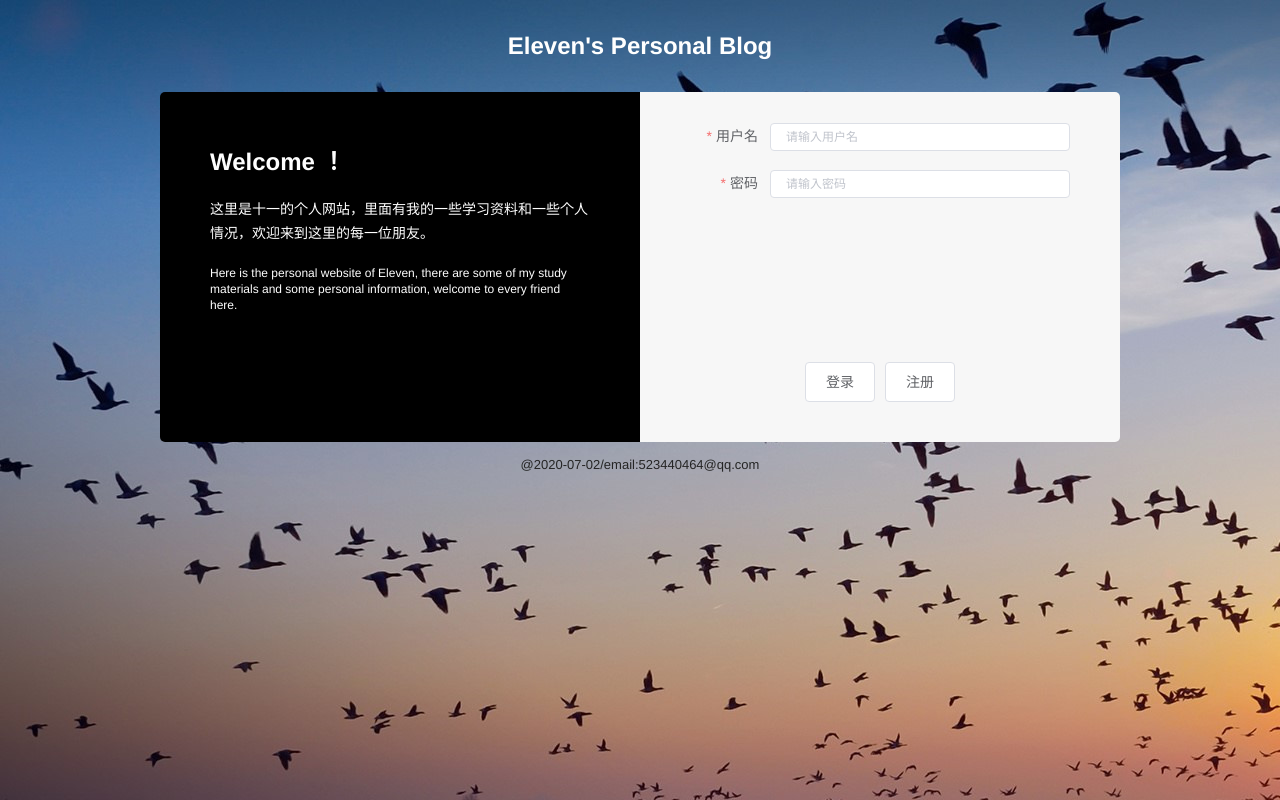
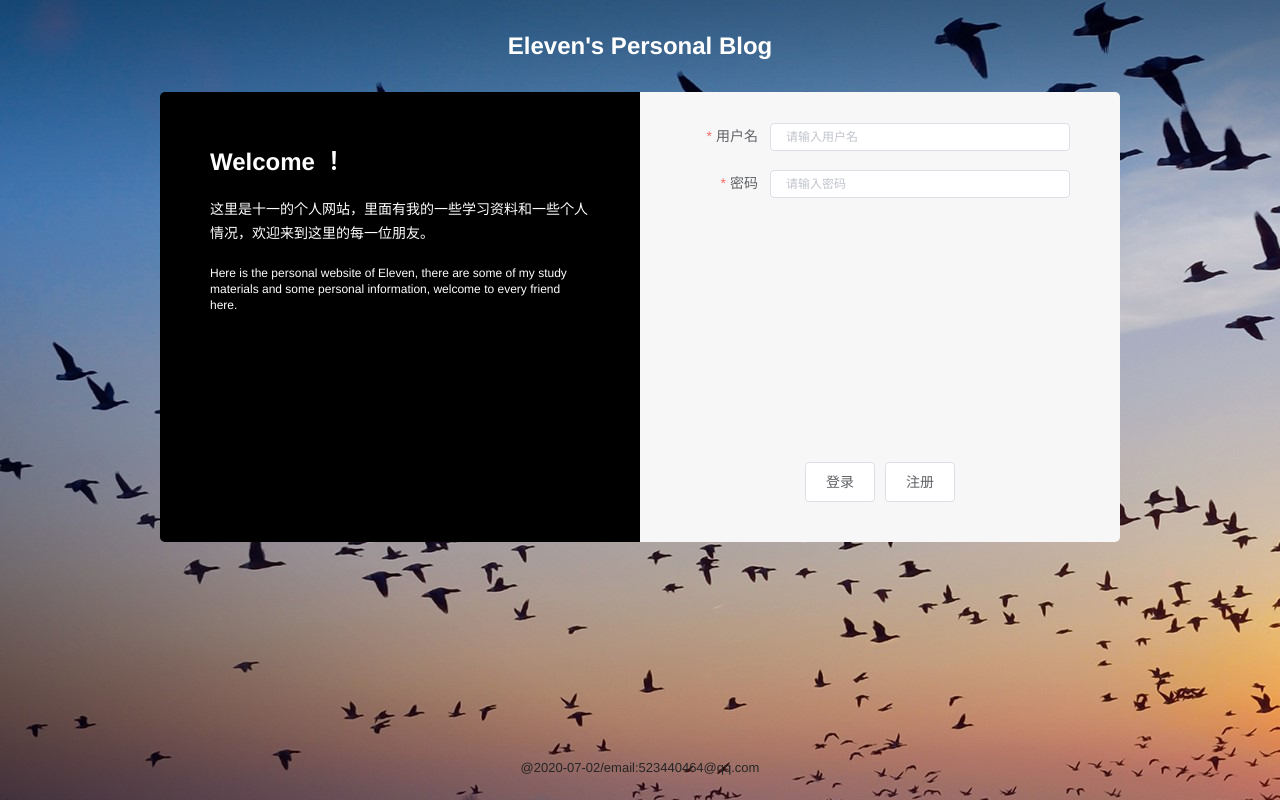
Before and after one commit to shiyi1234567/blog, a Vue app: page /login in a window 1280 px wide. Built offline with nearby package versions, Linux system fonts and the light colour scheme.

Commit message:
dev-提交

```diff
--- a/src/components/Home.vue
+++ b/src/components/Home.vue
@@ -1,6 +1,9 @@
 <template>
     <div id="home">
-        首页
+        <el-container>
+            <el-main>Main</el-main>
+            <el-aside width="200px" style="background-color: #C0C4CC;height: 100%;">留言板</el-aside>
+        </el-container>
     </div>
 </template>
 
@@ -10,6 +13,5 @@
     }
 </script>
 
-<style scoped>
-
+<style scoped lang="stylus">
 </style>
--- /dev/null
+++ b/src/components/IndexMenu.vue
@@ -0,0 +1,69 @@
+<template>
+    <div id="wrap">
+        <el-row class="tac">
+            <el-col :span="24">
+                <el-menu
+                        default-active="home"
+                        class="el-menu-vertical-demo"
+                        router
+                        >
+                    <index-patient></index-patient>
+                    <el-menu-item index="home">
+                        <i class="el-icon-s-home"></i>
+                        <span slot="title">首页</span>
+                    </el-menu-item>
+                    <el-menu-item index="study">
+                        <i class="el-icon-menu"></i>
+                        <span slot="title">工程</span>
+                    </el-menu-item>
+                    <el-menu-item index="videoroom">
+                        <i class="el-icon-video-camera"></i>
+                        <span slot="title">影音</span>
+                    </el-menu-item>
+                    <el-menu-item index="photo">
+                        <i class="el-icon-camera-solid"></i>
+                        <span slot="title">摄影</span>
+                    </el-menu-item>
+                    <el-submenu index="patientInfo">
+                        <template slot="title">
+                            <i class="el-icon-user-solid"></i>
+                            <span>用户中心</span>
+                        </template>
+                        <el-menu-item-group>
+                            <el-menu-item index="userSystem" >用户管理</el-menu-item>
+                        </el-menu-item-group>
+                        <el-menu-item-group >
+                            <el-menu-item index="dataSystem">数据管理</el-menu-item>
+                        </el-menu-item-group>
+                        <el-menu-item-group>
+                            <el-menu-item index="setting">设置</el-menu-item>
+                        </el-menu-item-group>
+                    </el-submenu>
+                    <el-menu-item index="outLogin">
+                        <i class="el-icon-setting"></i>
+                        <span slot="title">退出登录</span>
+                    </el-menu-item>
+                </el-menu>
+            </el-col>
+        </el-row>
+    </div>
+</template>
+
+<script>
+    import IndexPatient from './IndexPatient'
+    export default {
+        name: "IndexHeader",
+        computed:{
+            username(){
+                return this.$store.state.userName
+            }
+        },
+        components:{
+            IndexPatient
+        }
+    }
+</script>
+<style scoped lang="stylus">
+#wrap
+    font-size 0
+</style>
--- /dev/null
+++ b/src/components/IndexPatient.vue
@@ -0,0 +1,46 @@
+<template>
+    <div id="patientInfo">
+        <div class="demo-basic--circle">
+            <div class="block"  :key="size" >
+                <el-avatar :size="size">
+                    <img src="../assets/bg2.jpg" alt="">
+                </el-avatar>
+            </div>
+        </div>
+
+    </div>
+</template>
+
+<script>
+    export default {
+        name: "IndexPatient",
+        data(){
+          return {
+              size:"large",
+              patientInfoUrl:"/assets/bg2.jpg"
+            }
+        },
+        computed:{
+            username(){
+                return this.$store.state.userName
+            }
+        }
+    }
+</script>
+
+<style scoped lang="stylus">
+    #patientInfo
+        padding 20px
+        .patientInfo
+            display inline-block
+            padding 0
+            margin 10px
+            width 40px
+            height 40px
+            border-radius 50%
+            overflow hidden
+            img
+                width: 100%
+                height 100%
+                vertical-align top
+</style>
--- a/src/components/LoginAction.vue
+++ b/src/components/LoginAction.vue
@@ -216,7 +216,7 @@
         box-sizing border-box
         padding 30px 50px
         width: 100%
-        height 350px
+        height 100%
         background-color #f7f7f7
         border-radius 0 5px 5px 0
         .login-footer
--- a/src/components/Message.vue
+++ b/src/components/Message.vue
@@ -28,7 +28,7 @@
     box-sizing border-box
     padding 30px 50px
     width 100%
-    height 350px
+    height 100%
     background-color black
     color #fefefe
     border-radius 5px 0 0 5px
--- a/src/router/index.js
+++ b/src/router/index.js
@@ -79,6 +79,7 @@ router.beforeEach((to,from,next)=>{
     * 1.除了登录注册页面，所有页面都至少是游客登录
     * 2.特殊页面：必须是注册用户登录
     * */
+    console.log(to)
    if(to.name==="loginLink"){
        /*登录页面 直接放行*/
        next();
--- a/src/views/Index.vue
+++ b/src/views/Index.vue
@@ -1,24 +1,30 @@
 <template>
     <div id="main">
-        <div id="main-header">
-            <index-header></index-header>
-        </div>
-        <div id="main-content">
-            <router-view></router-view>
-        </div>
+        <el-container>
+            <el-aside width="200px">
+                <index-menu></index-menu>
+            </el-aside>
+            <el-main>
+                <router-view></router-view>
+            </el-main>
+        </el-container>
     </div>
 </template>
 
 <script>
-    import IndexHeader from '../components/IndexHeader'
+    import IndexMenu from '../components/IndexMenu'
     export default {
         name: "Index",
         components:{
-            IndexHeader
+            IndexMenu
         }
     }
 </script>
 
-<style scoped>
-
+<style scoped lang="stylus">
+#main
+    height 100%
+    width 100%
+    .el-main
+        padding 0
 </style>
--- a/src/views/Login.vue
+++ b/src/views/Login.vue
@@ -1,15 +1,15 @@
 <template>
     <div id="homePage">
-        <div id="wrap">
-            <div id="main">
+        <div id="homeWrap">
+            <div class="content">
                 <el-row>
                     <el-col :span="24"><h1 class="font title">Eleven's Personal Blog</h1></el-col>
                 </el-row>
                 <el-row>
-                    <el-col :span="12">
+                    <el-col :span="12" style="height:450px">
                         <message></message>
                     </el-col>
-                    <el-col :span="12">
+                    <el-col :span="12" style="height:450px">
                         <login-action></login-action>
                     </el-col>
                 </el-row>
@@ -39,14 +39,15 @@
     #homePage
         min-height 100%
         min-width 800px
-        height auto
+        height 100%
+        overflow  auto
         background-image url("~@/assets/bg.jpg")
-        #wrap
+        #homeWrap
             min-height 100%
-            height auto
             background-color transparent
-            #main
-                padding 0 160px 45px 160px
+            .content
+                padding 0 160px 65px 160px
+                height 450px
                 .title
                     font-size 24px
                     text-align center
@@ -54,11 +55,11 @@
                     height 60px
                     line-height 60px
         #footer
-            height 45px
-            margin-top -45px
+            height 65px
+            margin-top -65px
             .font
-                height 45px
-                line-height 45px
+                height 65px
+                line-height 65px
                 text-align center
             .connect
                 color: #252525
```
